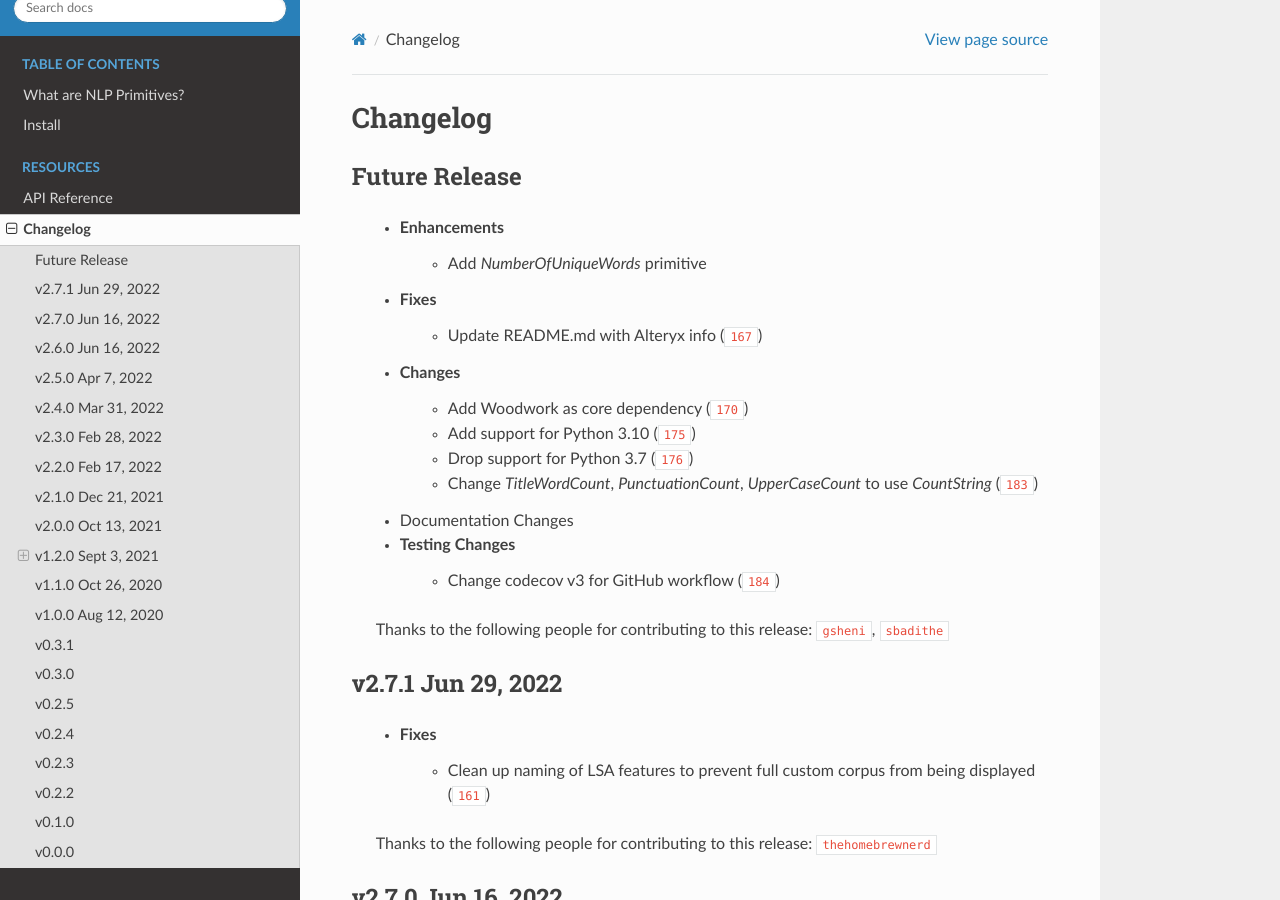
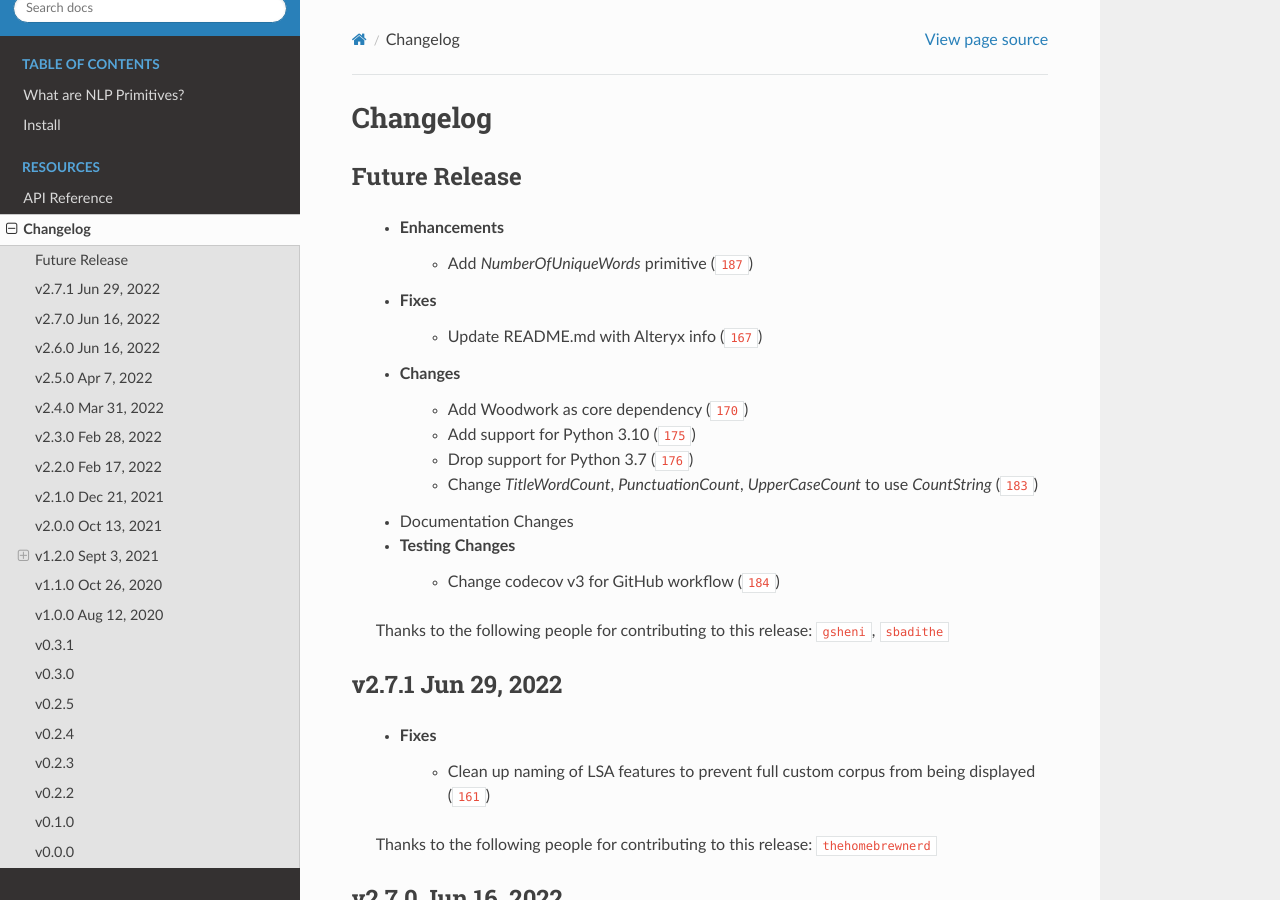
Before and after one commit to alteryx/nlp_primitives, a Sphinx documentation site: the page built from docs/source/changelog.rst, in a window 1280 px wide and 900 px high. Built offline with Sphinx 7.4.7 and the Read the Docs theme 2.0.0, drawn with Linux system fonts in a browser that asks for light colours; cross-references to code outside the pages are shown as plain code.

Commit message:
Release notes

```diff
--- a/docs/source/changelog.rst
+++ b/docs/source/changelog.rst
@@ -5,7 +5,7 @@ Changelog
 Future Release
 ==============
     * Enhancements
-        * Add `NumberOfUniqueWords` primitive
+        * Add `NumberOfUniqueWords` primitive (:pr:`187`)
     * Fixes
         * Update README.md with Alteryx info (:pr:`167`)
     * Changes
```
